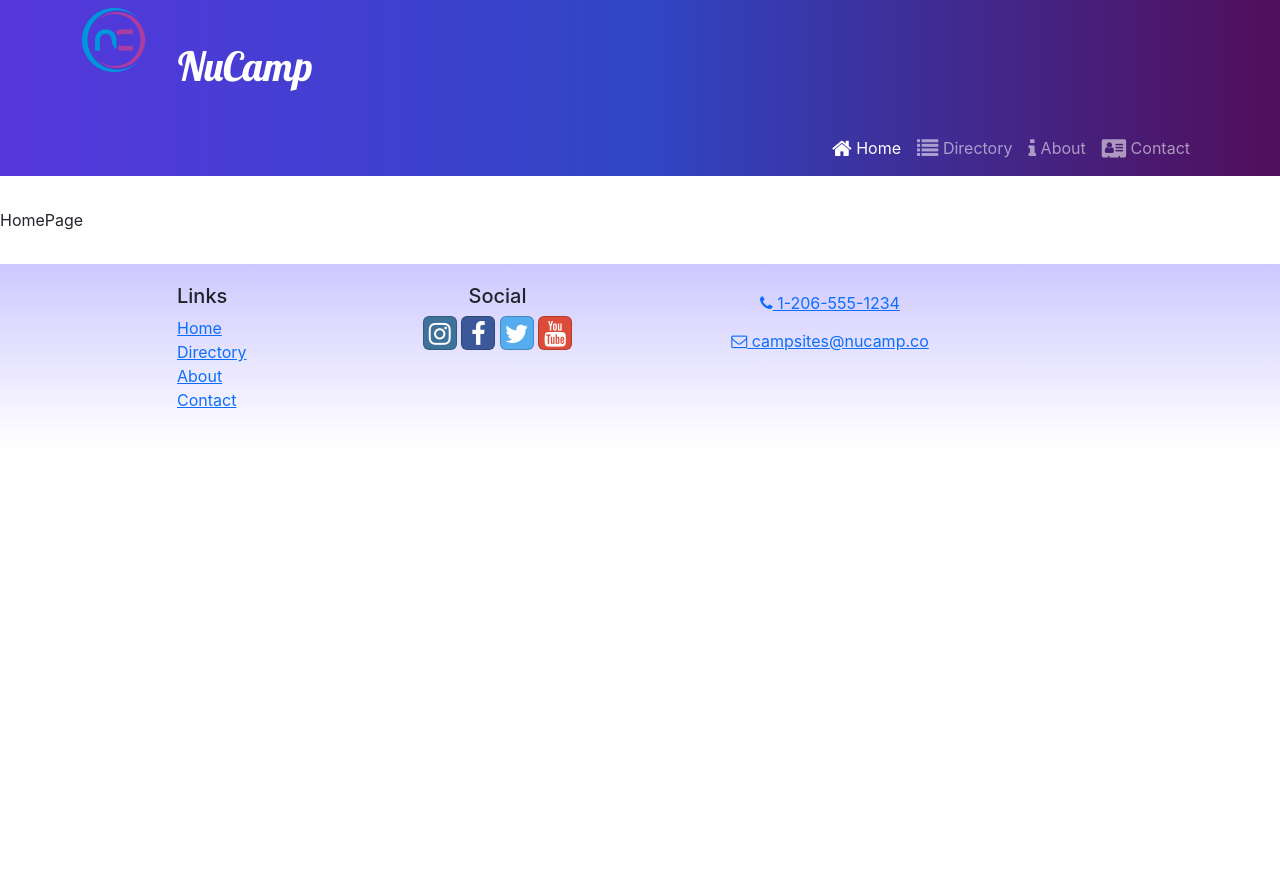
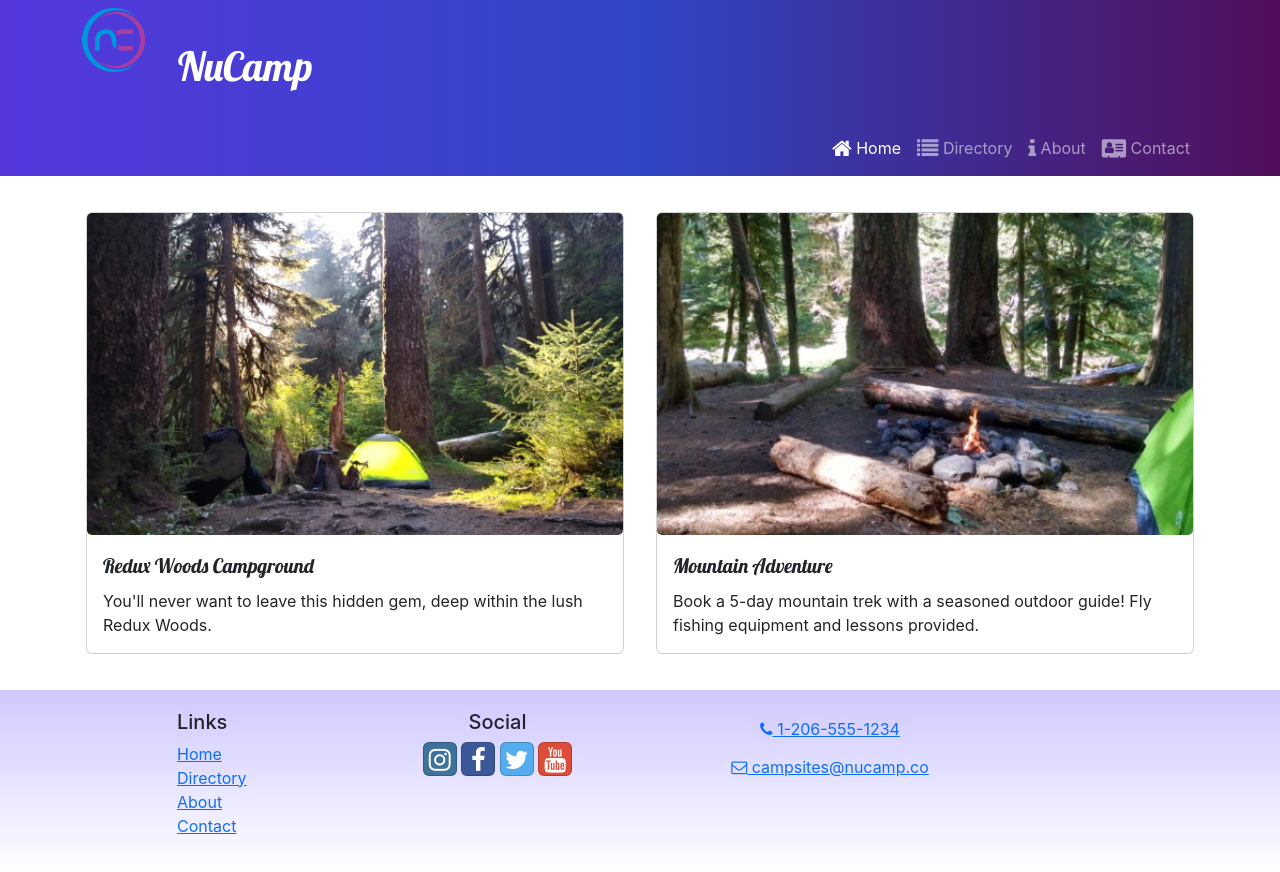
Before and after one commit to YoniYo12/React-Nucampsite, a React (Create React App) app: page / in a window 1280 px wide. Before the commit the page ends 800 px from the top, so only its background shows below. Built offline with nearby package versions, Linux system fonts and the light colour scheme.

Commit message:
Home page Display

```diff
--- /dev/null
+++ b/src/components/DisplayCard.js
@@ -0,0 +1,17 @@
+import {Card, CardImg, CardText, CardBody, CardTitle} from "reactstrap";
+
+const DisplayCard = ({item})=>{
+    const {image,name,description} = item;
+    return(
+        <Card>
+            <CardImg src={image} alt={name}/>
+            <CardBody>
+                <CardTitle>{name}</CardTitle>
+                <CardText>{description}</CardText>
+            </CardBody>
+        </Card>
+    )
+}
+
+
+export default DisplayCard;
--- /dev/null
+++ b/src/components/DisplayList.js
@@ -0,0 +1,24 @@
+import {Col , Row} from 'reactstrap';
+import DisplayCard from './DisplayCard'
+import { selectFeaturedCampsite } from '../features/campsites/campsitesSlice';
+import { selectFeaturedPromotion } from '../features/promotions/promotionsSlice';
+
+const DisplayList = ()=>{
+    const items = [selectFeaturedCampsite(),selectFeaturedPromotion()]
+    return(
+        <Row>
+            {
+                items.map((item,idx)=> {
+                    return(
+                        <Col md className='m-1' key={idx}>
+                            <DisplayCard item = {item}/>
+                        </Col>
+                    )
+                })
+            }
+        </Row>
+    )
+
+}
+
+export default DisplayList;
--- a/src/components/Header.js
+++ b/src/components/Header.js
@@ -13,8 +13,7 @@
                         <img className = 'float-start' src={NucampLogo} alt='nucamp logo' />
                         <h1 className='mt-1'>NuCamp</h1>
                     </NavbarBrand>
-                    <NavbarToggler onClick={()=>setMenuOpen(!menuOpen)}>
-                    </NavbarToggler>
+                    <NavbarToggler onClick={()=>setMenuOpen(!menuOpen)}/>
                     <Collapse  isOpen={menuOpen} navbar>
                         <Nav className='ms-auto' navbar>
                             <NavItem>
--- a/src/features/campsites/campsitesSlice.js
+++ b/src/features/campsites/campsitesSlice.js
@@ -1,4 +1,5 @@
 import { CAMPSITES } from "../../app/shared/CAMPSITES";
+
 
 export const selectAllCampsites = ()=>{
     return CAMPSITES;
@@ -8,3 +9,8 @@
 export const selectCampsiteById = (id)=>{
     return CAMPSITES.find((campsite)=>campsite.id=== id);
 }
+
+
+export const selectFeaturedCampsite = ()=>{
+    return CAMPSITES.find((campsite)=>campsite.featured)
+}
--- /dev/null
+++ b/src/features/promotions/promotionsSlice.js
@@ -0,0 +1,5 @@
+import { PROMOTIONS } from "../../app/shared/PROMOTIONS";
+
+export const selectFeaturedPromotion = ()=>{
+    return PROMOTIONS.find(promotion=>promotion.featured);
+}
--- a/src/pages/HomePage.js
+++ b/src/pages/HomePage.js
@@ -1,7 +1,13 @@
-
+import { Container } from "reactstrap";
+import DisplayList from "../components/DisplayList";
 const HomePage = ()=>{
-    return <div>HomePage</div>
-
+    return (
+        <div>
+            <Container>
+                <DisplayList />
+            </Container>
+        </div>
+    )
 
 }
 
```
